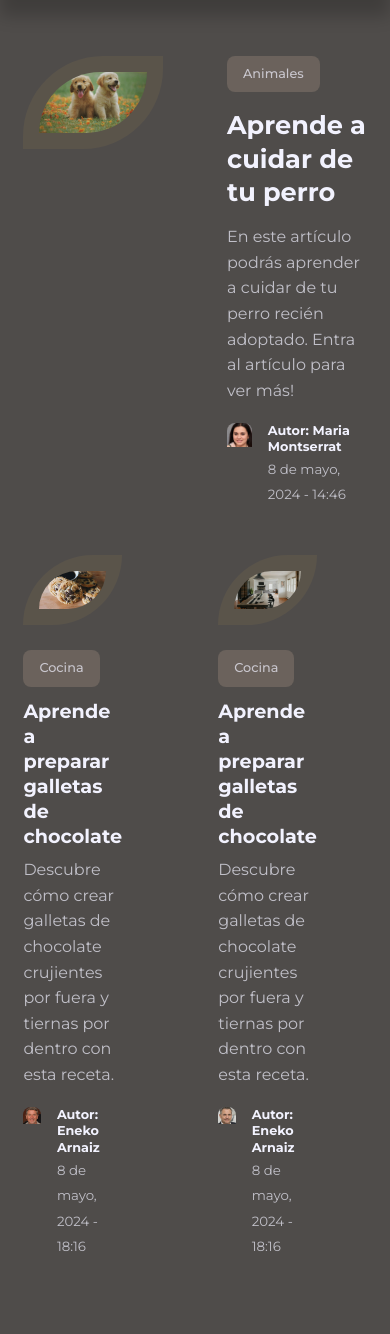
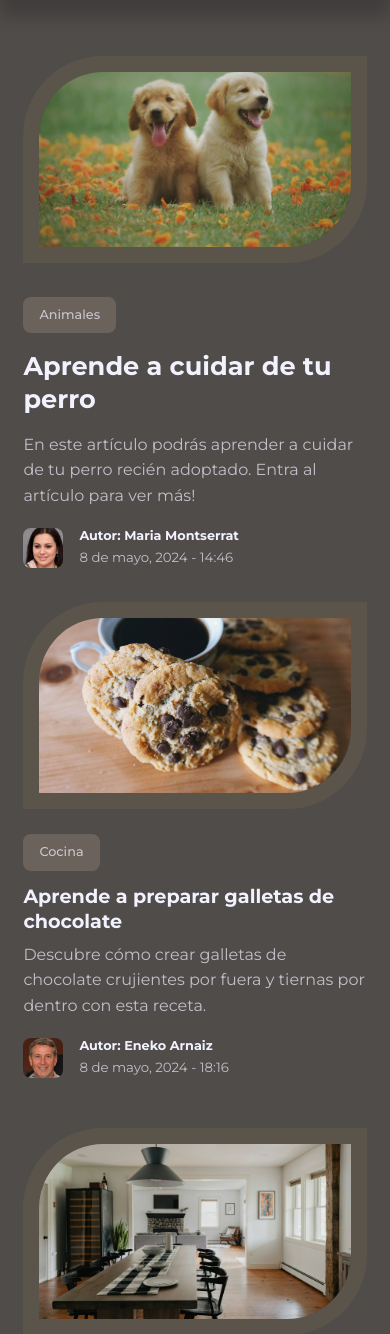
Before and after one commit to davidparellada/Bloguealo, a PHP site: page / in a window 390 px wide; the page is wider, and only the part inside the window is pictured. Shown: the part 72-1406 px from the top of that part. Run offline with PHP 8.4, Linux system fonts and the light colour scheme.

Commit message:
Media queries y js del botón nav

```diff
--- a/css/styles.css
+++ b/css/styles.css
@@ -322,8 +322,7 @@ footer ul a:hover {
 }
 
 /*===== Media queries (Tablet) =====*/
-@media screen and (max-width: 1024px) {
-  /*== Estilos generales ==*/
+@media screen and (max-width: 992px) {
   .contenedor {
     width: var(--contenedor-width-2);
   }
@@ -336,7 +335,7 @@ footer ul a:hover {
   h5 {
     font-size: 0.8rem;
   }
-  /*== Nav ==*/
+
   nav button {
     display: inline-block;
     font-size: 1.5rem;
@@ -363,6 +362,7 @@ footer ul a:hover {
     justify-content: center;
     gap: 0;
     display: none;
+    perspective: 300px;
   }
 
   .nav__items li {
@@ -371,8 +371,34 @@ footer ul a:hover {
     display: flex;
     align-items: center;
     background: var(--color-marron-1);
-    box-shadow: -2rem 3rem 7rem rgba(0, 0, 0, 0.7);
+    box-shadow: -1rem 3rem 8rem rgba(0, 0, 0, 0.6);
     border-top: 1px solid var(--color-bg);
+    animation: animarNavResponsive 300ms 0s ease forwards;
+    opacity: 0;
+    transform-origin: top;
+  }
+
+  .nav__items li:nth-child(2) {
+    animation-delay: 100ms;
+  }
+  .nav__items li:nth-child(3) {
+    animation-delay: 200ms;
+  }
+  .nav__items li:nth-child(4) {
+    animation-delay: 300ms;
+  }
+  .nav__items li:nth-child(5) {
+    animation-delay: 400ms;
+  }
+
+  @keyframes animarNavResponsive {
+    0% {
+      transform: rotateX(90deg);
+    }
+    100% {
+      transform: rotateX(0deg);
+      opacity: 1;
+    }
   }
 
   .nav__items li a {
@@ -405,4 +431,40 @@ footer ul a:hover {
   .nav__perfil ul li:first-child a {
     background: var(--color-primario-light);
   }
+
+  .destacado__contenedor {
+    gap: 3rem;
+  }
+
+  .posts__contenedor {
+    grid-template-columns: 1fr 1fr;
+    gap: 3rem;
+  }
 }
+
+/*===== Media queries (Smartphone) =====*/
+@media screen and (max-width: 576px) {
+  section {
+    margin-top: 2rem;
+  }
+
+  h1 {
+    font-size: 2rem;
+  }
+
+  .destacado__contenedor {
+    grid-template-columns: 1fr;
+    gap: 0.5rem;
+  }
+
+  .posts__contenedor {
+    grid-template-columns: 1fr;
+  }
+
+  .footer__contenedor {
+    display: grid;
+    grid-template-columns: 1fr 1fr;
+    gap: 2rem;
+    text-align: center;
+  }
+}
--- a/index.html
+++ b/index.html
@@ -29,7 +29,7 @@
           <li><a href="about.html">Acerca de</a></li>
           <li><a href="servicios.html">Servicios</a></li>
           <li><a href="contacto.html">Contacto</a></li>
-          <li><a href="signin.html">Iniciar sesión</a></li>
+          <!--<li><a href="signin.html">Iniciar sesión</a></li>-->
           <li class="nav__perfil">
             <div class="avatar">
               <img src="images/avatar1.jpg" />
@@ -270,7 +270,7 @@
     <!-- ===== Inicio del footer ===== -->
     <footer>
       <div class="footer__redes">
-        <a href="https://github.com/davidparellada/BlogIt" target="_blank"
+        <a href="https://github.com/davidparellada/Bloguealo" target="_blank"
           ><i class="uil uil-github"></i
         ></a>
         <a href="https://www.youtube.com/" target="_blank"
--- a/main.js
+++ b/main.js
@@ -0,0 +1,18 @@
+const navItems = document.querySelector(".nav__items");
+const navAbrirBtn = document.querySelector("#abrir__nav-btn");
+const navCerrarBtn = document.querySelector("#cerrar__nav-btn");
+
+const abrirNav = () => {
+  navItems.style.display = "flex";
+  navAbrirBtn.style.display = "none";
+  navCerrarBtn.style.display = "inline-block";
+};
+
+const cerrarNav = () => {
+  navItems.style.display = "none";
+  navAbrirBtn.style.display = "inline-block";
+  navCerrarBtn.style.display = "none";
+};
+
+navAbrirBtn.addEventListener("click", abrirNav);
+navCerrarBtn.addEventListener("click", cerrarNav);
```
